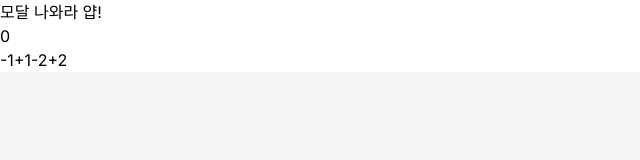
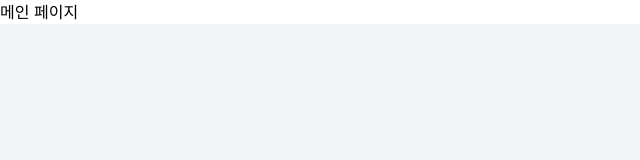
Before and after one commit to minki-dev/PRIETAG_FE, a Next.js app: page / in a window 1280 px wide. Shown: the top 160 px of the page, without its empty margins (0-640 px from the left). Built offline with nearby package versions, Linux system fonts and the light colour scheme.

Commit message:
:fire: remove: 메인 페이지 불필요한 코드 제거

```diff
--- a/app/page.tsx
+++ b/app/page.tsx
@@ -1,21 +1,5 @@
 'use client';
 
-import { useState } from 'react';
-import Counter from '@/components/Counter';
-import PriceModal from './editTemplate/components/PriceModal';
-
 export default function Home() {
-	const [isModalOpen, setIsModalOpen] = useState(false);
-	const toggleModal = () => {
-		setIsModalOpen(!isModalOpen);
-	};
-	return (
-		<main>
-			<button type="button" onClick={toggleModal}>
-				모달 나와라 얍!
-			</button>
-			{isModalOpen && <PriceModal toggleModal={toggleModal} />}
-			<Counter />
-		</main>
-	);
+	return <main>메인 페이지</main>;
 }
```
